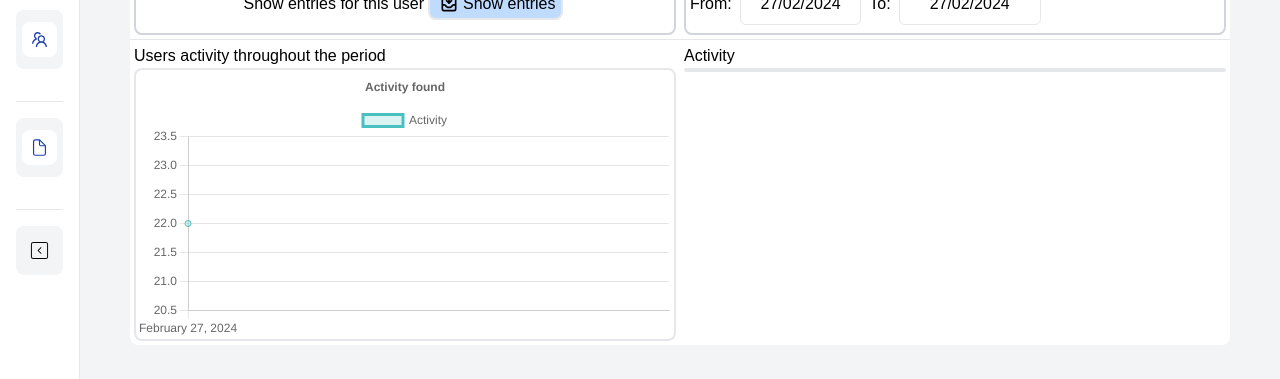
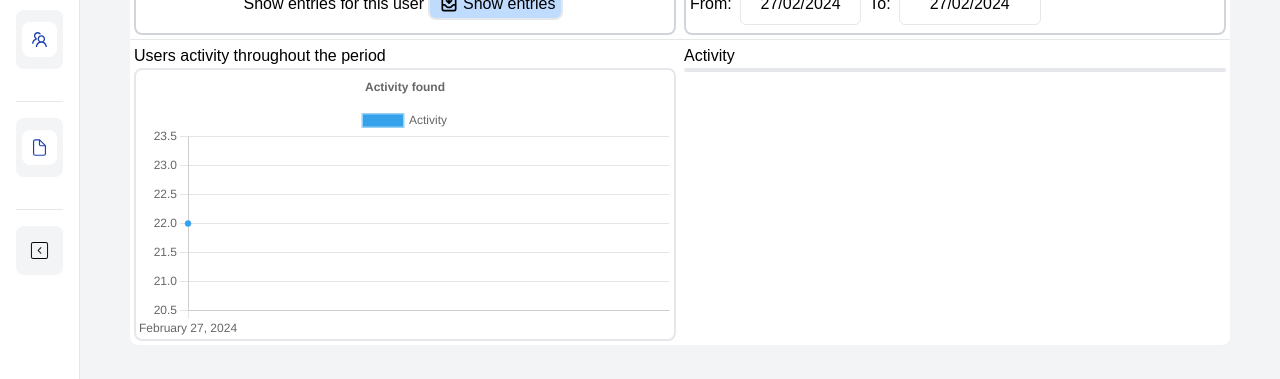
Before and after one commit to LMartin1998/BCorePlatform-Deploy, a Next.js app: page /teams/user/1 in a window 1280 px wide. Shown: the part 309-688 px from the top of the page. Built offline with nearby package versions, Linux system fonts and the light colour scheme.

Commit message:
changed chart color

```diff
--- a/src/app/Components/teams/TeamsChart.jsx
+++ b/src/app/Components/teams/TeamsChart.jsx
@@ -44,10 +44,6 @@ export default function TeamsChart() {
     generateData();
   }, [dates]);
 
-  useEffect(() => {
-    console.log(randomData);
-  }, [randomData]);
-
   const options = {
     responsive: true,
     plugins: {
@@ -67,8 +63,8 @@ export default function TeamsChart() {
       {
         label: "Activity",
         data: randomData,
-        backgroundColor: "rgba(75,192,192,0.2)", // Color del relleno de las barras
-        borderColor: "rgba(75,192,192,1)", // Color del borde de las barras
+        backgroundColor: "rgb(53, 162, 235)",
+        borderColor: "rgba(53, 162, 235, 0.5)",
       },
     ],
   };
```
Also changed, not shown: src/app/Components/teams/UserActivity.jsx (added).
